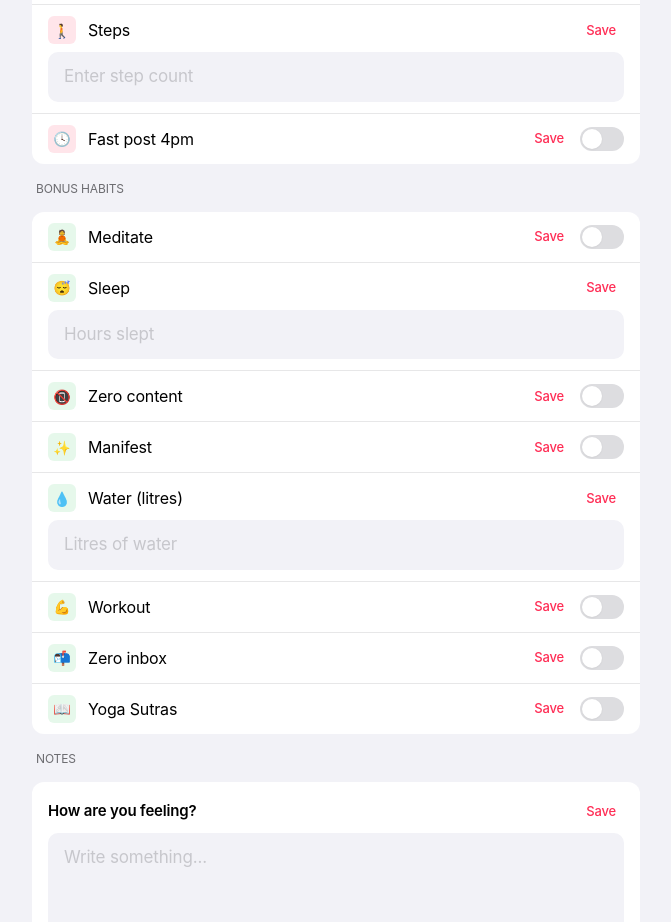
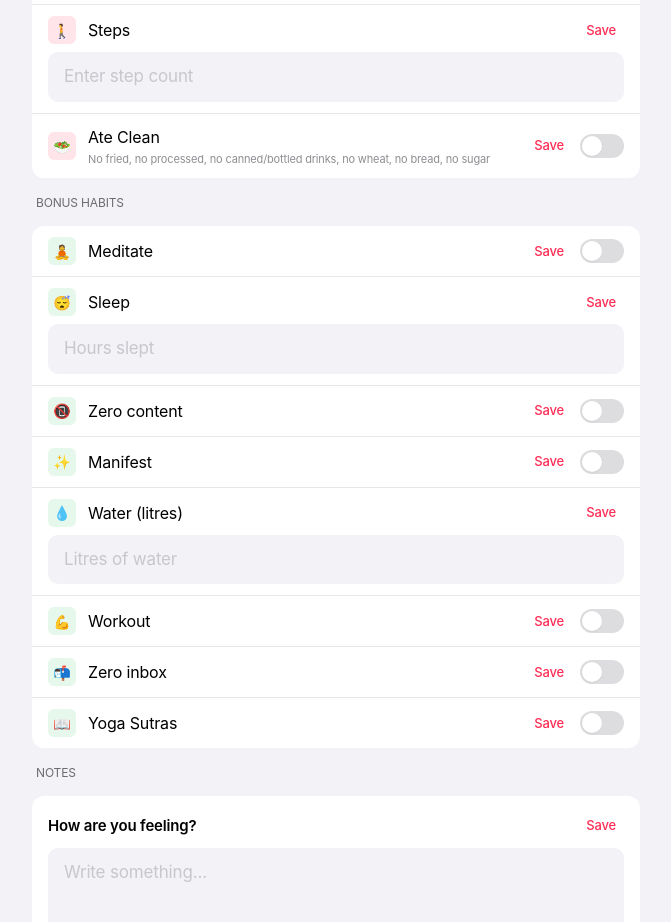
Before and after one commit to monish-dsg/abhyasa100, a Next.js app: page /checkin in a window 1280 px wide. Shown: the part 1180-2102 px from the top of the page, without its empty margins (304-975 px from the left). Built offline with nearby package versions, Linux system fonts and the light colour scheme; no server answers; the database is empty.

Commit message:
Update page.tsx

```diff
--- a/app/checkin/page.tsx
+++ b/app/checkin/page.tsx
@@ -447,9 +447,12 @@ export default function AddPage() {
         </div>
 
         <div className="row">
-          <div className="row-icon" style={{ background: pk }}>🕓</div>
+          <div className="row-icon" style={{ background: pk }}>🥗</div>
           <div className="row-body">
-            <span className="row-label">Fast post 4pm</span>
+            <div>
+              <span className="row-label">Ate Clean</span>
+              <p style={{ fontSize: 11, color: '#8E8E93', marginTop: 2 }}>No fried, no processed, no canned/bottled drinks, no wheat, no bread, no sugar</p>
+            </div>
             <div style={{ display: 'flex', alignItems: 'center', gap: 8 }}>
               <ItemSave itemKey="fast4pm" onSave={() => saveItem({ fast_post_4pm: form.fast_post_4pm }, 'fast4pm')} />
               <Toggle k="fast_post_4pm" />
@@ -514,7 +517,8 @@ export default function AddPage() {
         <textarea className="notes-input" rows={3} value={form.notes} onChange={e => f('notes', e.target.value)} placeholder="Write something..." />
       </div>
 
-      {/* Mark as Missed */}
+      {/* Mark as Missed - only show when nothing has been done */}
+      {completedCount === 0 && !savedItems.weight && !savedItems.notes && (
       <button onClick={async () => {
         if (!form.day) return
         const d = +form.day
@@ -527,7 +531,6 @@ export default function AddPage() {
           await supabase.from('daily_logs').insert({ day: d, date: form.date, attempt_id: attemptId, weight: 0, score: 0, color: 'Missed', notes: form.notes || 'Day marked as missed' })
         }
         setSavedItems(p => ({ ...p, missed: true }))
-        // Refresh day colors
         const { data: dl } = await supabase.from('daily_logs').select('day, color').eq('attempt_id', attemptId).order('day')
         if (dl) {
           setExistingDays(dl.map((x: any) => x.day))
@@ -544,6 +547,7 @@ export default function AddPage() {
       }}>
         {savedItems.missed ? '✓ Day Marked as Missed' : `Mark Day ${form.day} as Missed`}
       </button>
+      )}
     </div>
   )
 }
```
